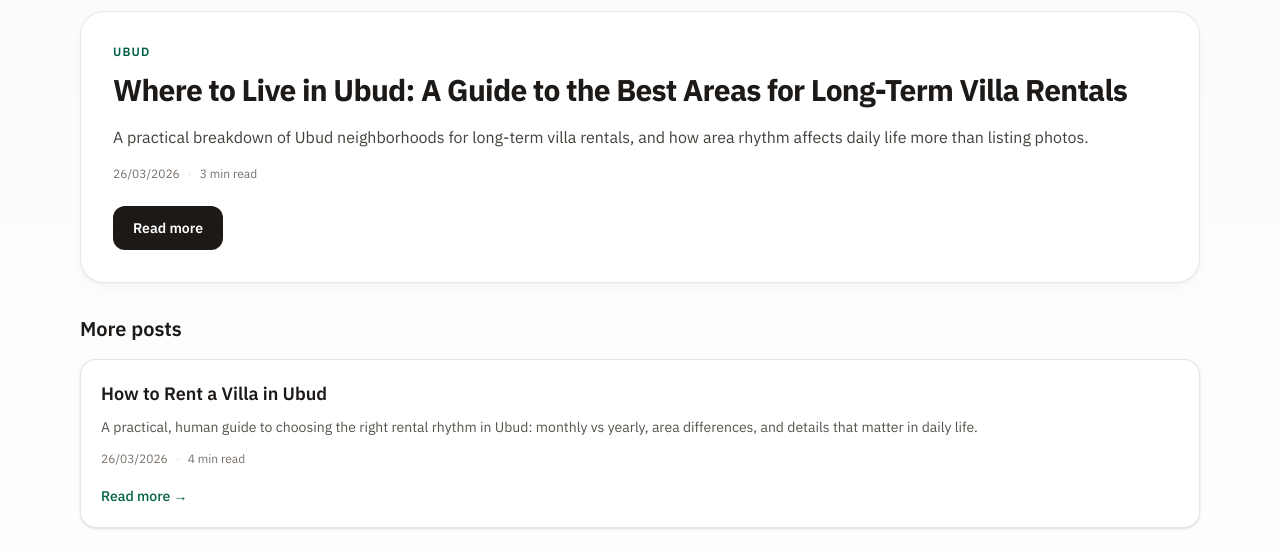
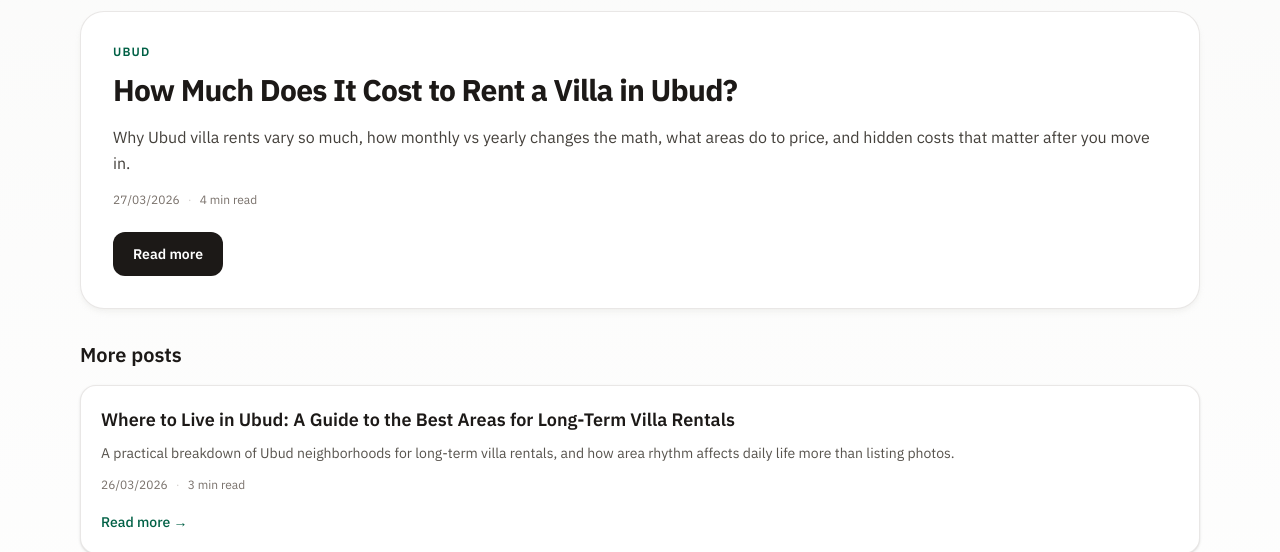
Before and after one commit to balitrusted/bali-realestate, a Next.js app: page /blog in a window 1280 px wide. Shown: the part 317-869 px from the top of the page. Built offline with nearby package versions, Linux system fonts and the light colour scheme; no server answers.

Commit message:
Blog: how much to rent a villa in Ubud

```diff
--- a/data/blog/index.ts
+++ b/data/blog/index.ts
@@ -3,6 +3,50 @@ import type { BlogPost } from "@/types/blog";
 // Blog posts for SEO/content stream (Ubud/Sanur etc).
 // Add new posts here (or wire this to admin later).
 export const blogPosts: BlogPost[] = [
+  {
+    id: "blog-2026-03-27-ubud-villa-rent-costs",
+    slug: "how-much-does-it-cost-to-rent-a-villa-in-ubud",
+    title: "How Much Does It Cost to Rent a Villa in Ubud?",
+    summary:
+      "Why Ubud villa rents vary so much, how monthly vs yearly changes the math, what areas do to price, and hidden costs that matter after you move in.",
+    content: `<p>One of the first real questions people ask when considering a move to Ubud is not about lifestyle or areas, but about something much more practical — how much it actually costs to live here.</p>
+<p>And the answer is not as straightforward as it might seem.</p>
+<p>At first glance, villa prices in Ubud can look surprisingly affordable compared to many other places in the world. But once you start looking closer, you realize that the range is wide, and the differences between properties are often shaped by factors that are not immediately obvious.</p>
+<p>Most villas in Ubud are priced based on a combination of location, privacy, design, and how “finished” the living experience feels. Two villas with the same number of bedrooms can fall into completely different price categories depending on whether they are surrounded by jungle, located near a busy road, or tucked away in a quiet residential pocket.</p>
+<p>This is why understanding the general price structure is more useful than focusing on specific listings too early.</p>
+<h2>How bedroom count shifts the range</h2>
+<p>For a one-bedroom villa, the monthly cost usually starts somewhere in the lower range and gradually increases depending on comfort, design, and location. Simpler villas in areas like Mas or <a href="/properties/rent/ubud/gentong">Gentong</a> can feel very reasonable, while more refined spaces closer to central Ubud or with better views naturally move higher.</p>
+<p>Two-bedroom villas introduce another layer of flexibility. They are often chosen by couples who need a separate workspace or by people sharing a space. In this category, the variation becomes even more noticeable — not only because of size, but because of layout, land size, and overall atmosphere.</p>
+<p>Larger villas or those designed with a stronger architectural identity tend to move into a more premium range, especially if they offer open views, complete privacy, or a more curated living environment.</p>
+<h2>Monthly vs yearly rental</h2>
+<p>Another important factor is the rental term.</p>
+<p>Monthly rentals are easier to access and require less commitment, but they almost always come at a higher price. This flexibility is part of what you are paying for.</p>
+<p>Yearly rentals, on the other hand, tend to significantly reduce the monthly equivalent. This is why many people who initially plan a short stay end up extending — the difference in price makes long-term living feel much more accessible.</p>
+<p>If you want to get a real sense of what is currently available across different price levels, it is useful to browse the current listings rather than relying only on general estimates: <a href="/properties/rent/ubud">Ubud rental villas on Balitrusted</a>.</p>
+<h2>How area shapes the price</h2>
+<p>The area you choose also has a direct impact on pricing.</p>
+<p>More central or well-known areas like <a href="/properties/rent/ubud/penestanan">Penestanan</a> tend to sit in a slightly higher range due to their balance of convenience and atmosphere. <a href="/properties/rent/ubud/gentong">Gentong</a> and Mas often offer better value, especially for longer stays, while still providing a strong connection to Ubud’s lifestyle. <a href="/properties/rent/ubud/lodtunduh">Lodtunduh</a>, with its larger plots and more spacious villas, can vary depending on the level of privacy and design.</p>
+<p>These differences are subtle, but over time they shape how comfortable a place feels — and whether the price feels justified.</p>
+<h2>Hidden costs and day-to-day reality</h2>
+<p>There are also hidden aspects of cost that are easy to overlook at first.</p>
+<p>Some villas include services like cleaning, pool maintenance, or garden care, while others do not. Internet quality, electricity usage, and even access roads can influence your overall experience in ways that are not immediately reflected in the price.</p>
+<p>Because of this, the “cheapest” option is not always the most economical in the long run.</p>
+<h2>Finding the right balance</h2>
+<p>In the end, the cost of renting a villa in Ubud is less about finding the lowest number and more about finding the right balance between price and how the place supports your daily life.</p>
+<p>For some, that balance is simplicity and affordability. For others, it is privacy, space, and a sense of retreat.</p>
+<p>And once you start looking at villas through that lens, the pricing begins to make much more sense.</p>
+<p class="final-cta"><a href="/properties/rent/ubud">Browse Ubud rental villas by area and price →</a></p>`,
+    location: "ubud",
+    tags: ["ubud", "rent", "pricing", "villa", "long-term rental"],
+    author: "Balitrusted Team",
+    published: true,
+    publishedAt: "2026-03-27T12:00:00.000Z",
+    createdAt: "2026-03-27T12:00:00.000Z",
+    updatedAt: "2026-03-27T12:00:00.000Z",
+    seoTitle: "How Much Does It Cost to Rent a Villa in Ubud? A Practical Rent Guide",
+    seoDescription:
+      "Understand Ubud villa rent ranges: what moves price by bedrooms and area, monthly vs yearly savings, hidden costs, and how to browse real listings.",
+  },
   {
     id: "blog-2026-03-26-ubud-rent-guide",
     slug: "how-to-rent-a-villa-in-ubud",
```
